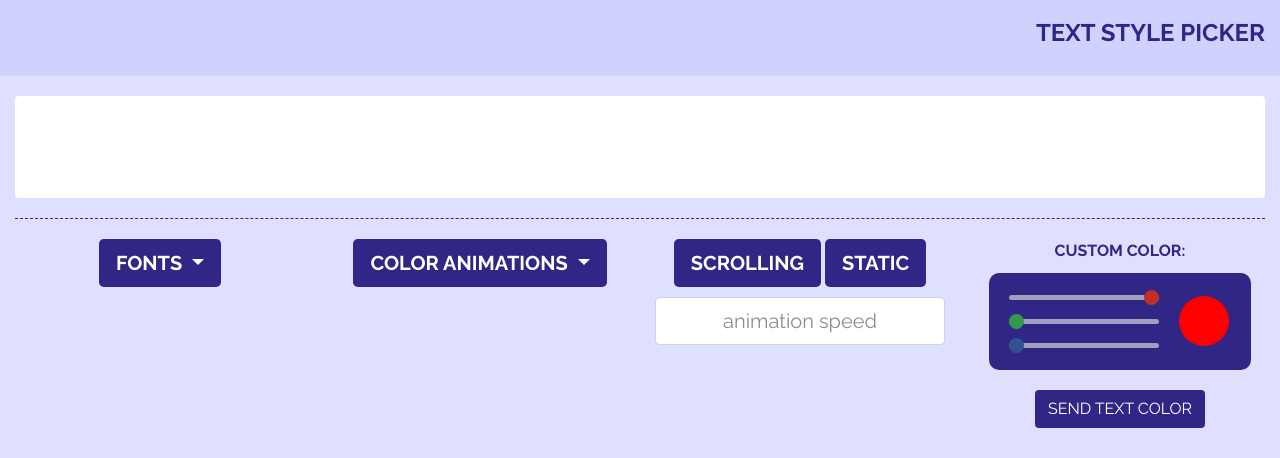
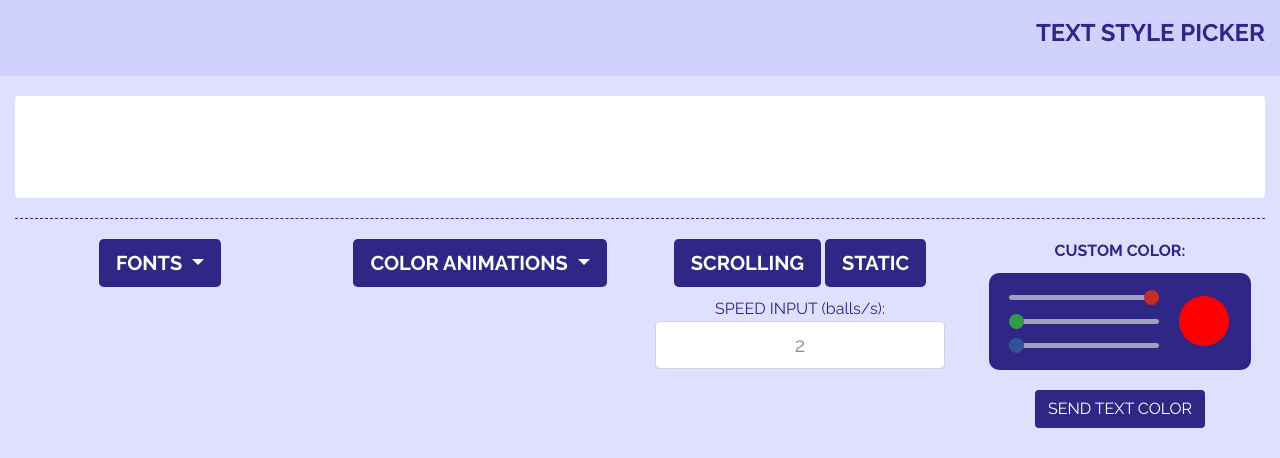
Before and after one commit to lancewilhelm/pingPongBallClock, a Flask app: page / in a window 1280 px wide. Shown: the part 558-1016 px from the top of the page. Run offline with Flask 2, Linux system fonts and the light colour scheme; parts of the project's set-up code (start-up, migrations or seed data) failed here and were passed over; some libraries are stand-ins or nearby versions.

Commit message:
prettyfying the input for speed

```diff
--- a/code/static/css/style.css
+++ b/code/static/css/style.css
@@ -22,7 +22,7 @@ h4 {
 }
 
 .form-control {
-	margin: 10px auto;
+	margin: 0px auto;
 	text-align: center;
 }
 
@@ -246,3 +246,8 @@ hr.major {
 .btn-lg {
 	font-weight: 700;
 }
+
+p {
+	margin: 0px;
+	margin-top: 10px;
+}
--- a/code/templates/index.html
+++ b/code/templates/index.html
@@ -117,7 +117,8 @@
 				<button class="btn btn-lg btn-purple" type="button" onclick="setTextAnimation('static')">
 					STATIC
 				</button>
-				<input id="speedInput" class="form-control form-control-lg" type="text" placeholder="animation speed">
+				<P>SPEED INPUT (balls/s):</P>
+				<input id="speedInput" class="form-control form-control-lg" type="text" placeholder="2">
 			</div>
 
 			<div class="col-sm">
```
